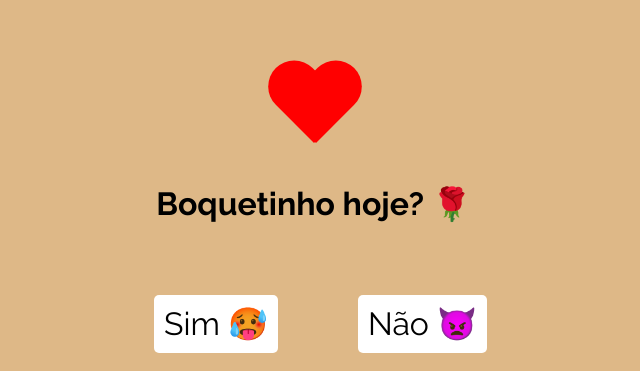
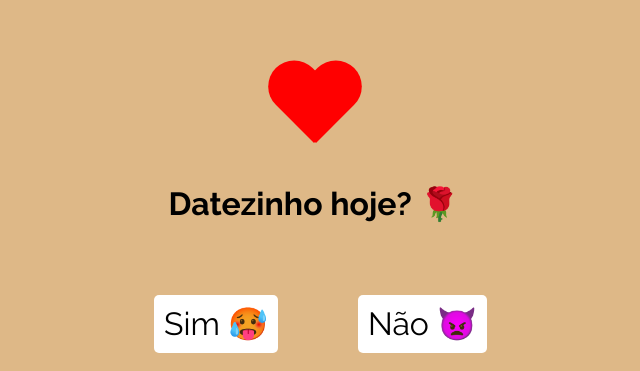
Before and after one commit to moraisgabri/mt-importante, a plain HTML site: page index.html in a window 1280 px wide. Shown: the part 101-472 px from the top of the page, without its empty margins (326-966 px from the left). Drawn offline with Linux system fonts and the light colour scheme.

Commit message:
Update index.html

```diff
--- a/index.html
+++ b/index.html
@@ -102,7 +102,7 @@
     <div class="mainDiv">
       <div id="heart"></div>
 
-      <h3 class="raleway">Boquetinho hoje? 🌹</h3>
+      <h3 class="raleway">Datezinho hoje? 🌹</h3>
 
       <div class="buttonsWrapper">
         <div>
```
